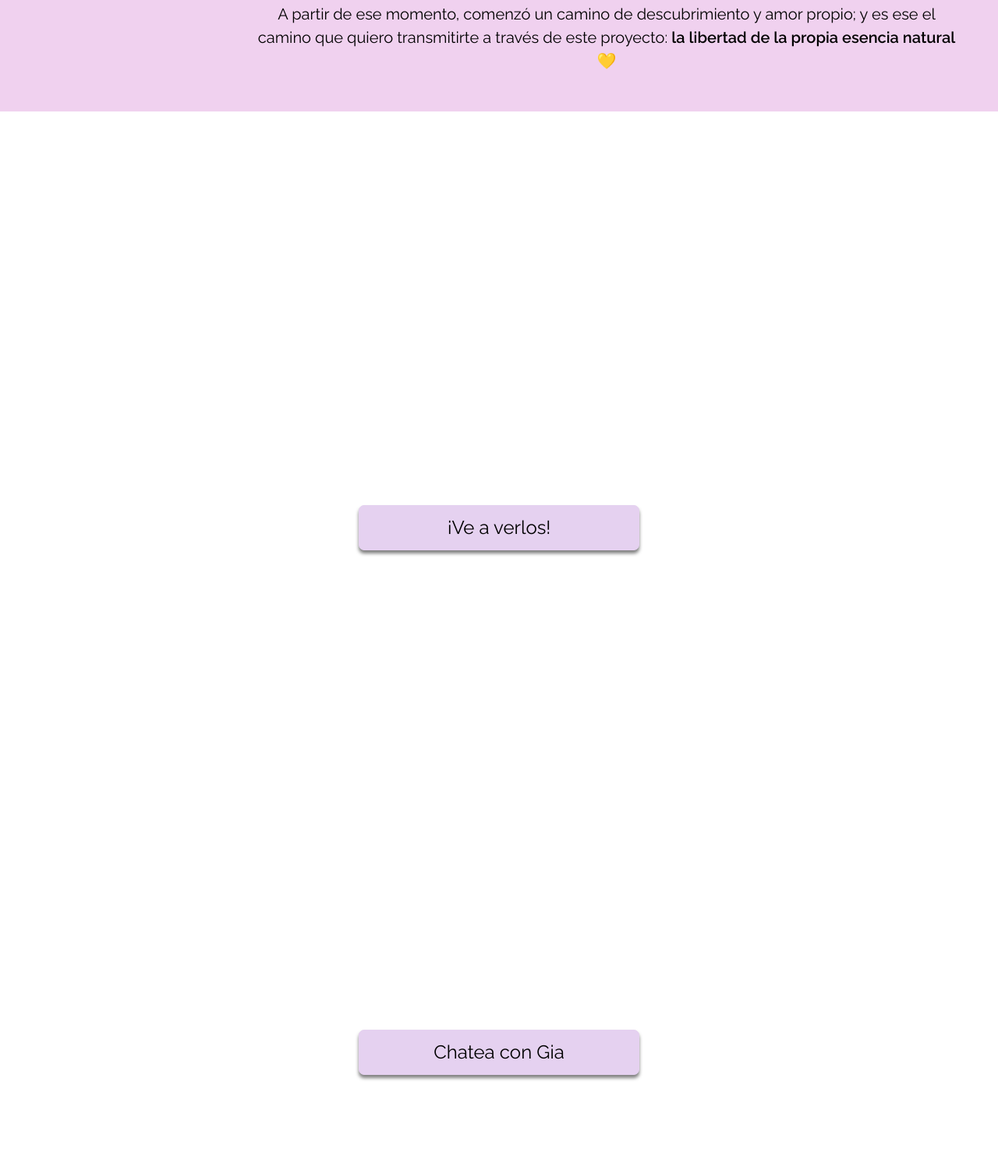
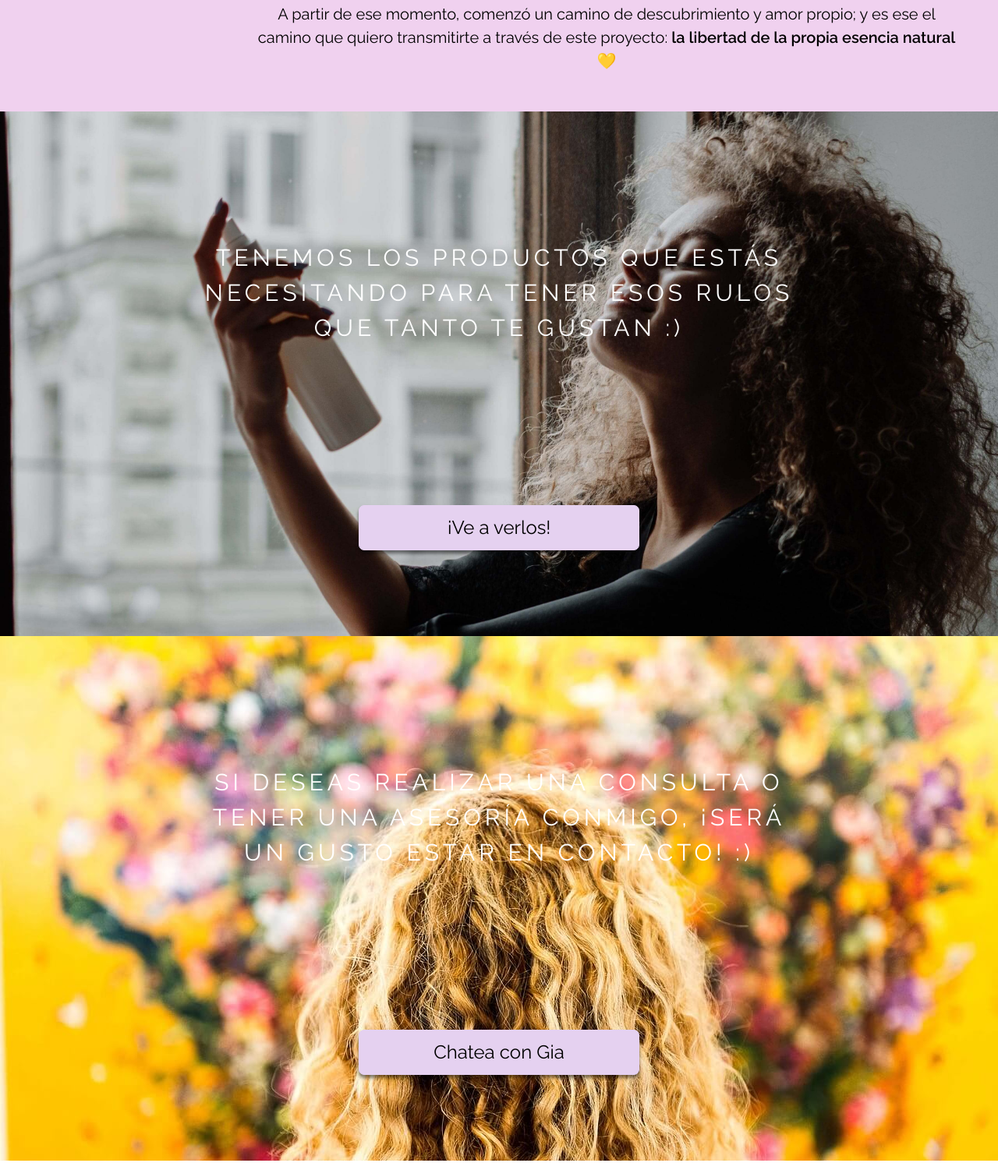
Before and after one commit to joanadiaco/porristyle-website, a website: page index.html in a window 1280 px wide. Shown: the part 930-2422 px from the top of the page at 78% size. Drawn offline with nearby package versions, Linux system fonts and the light colour scheme; the site is published under a folder, as on GitHub Pages, so addresses that start at the root find nothing.

Commit message:
modificacion ruta de img del home

```diff
--- a/scss/_mainIndex.scss
+++ b/scss/_mainIndex.scss
@@ -38,7 +38,7 @@
         }
     }
     .previewProductos{
-        background-image: url('/Img/home_productos_cut.jpg');
+        background-image: url('../img/home_productos_cut.jpg');
         background-size: cover;
         .previewProductosContainer{
             margin: 0px 20px 0px 20px;
@@ -93,7 +93,7 @@
         }
     }
     .previewContacto{
-        background-image: url('/Img/home_contacto.jpg');
+        background-image: url('../img/home_contacto.jpg');
         background-size: cover;
         .previewContactoContainer{
             margin: 0px 20px 20px 20px;
```
Also changed, not shown: css/style.css.
